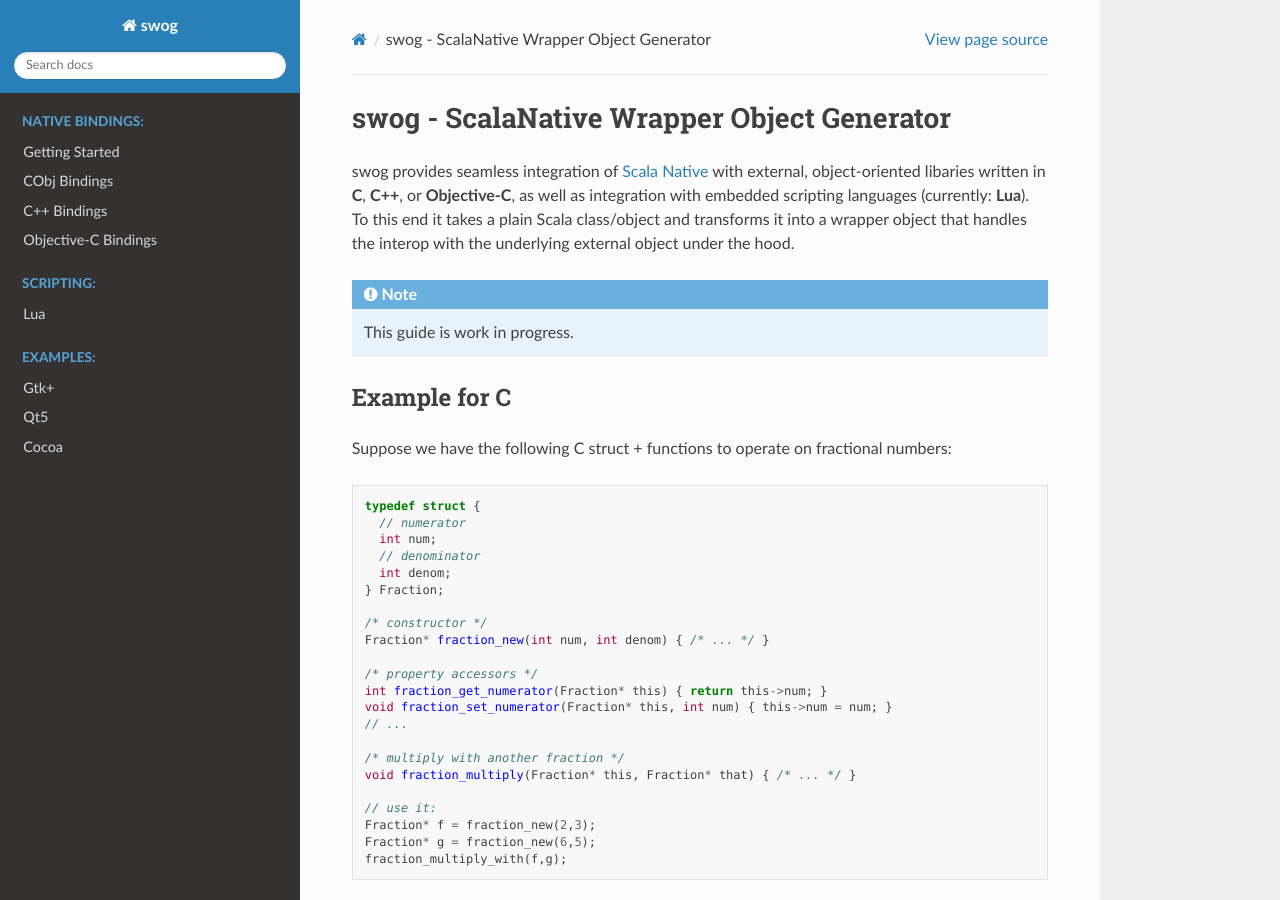
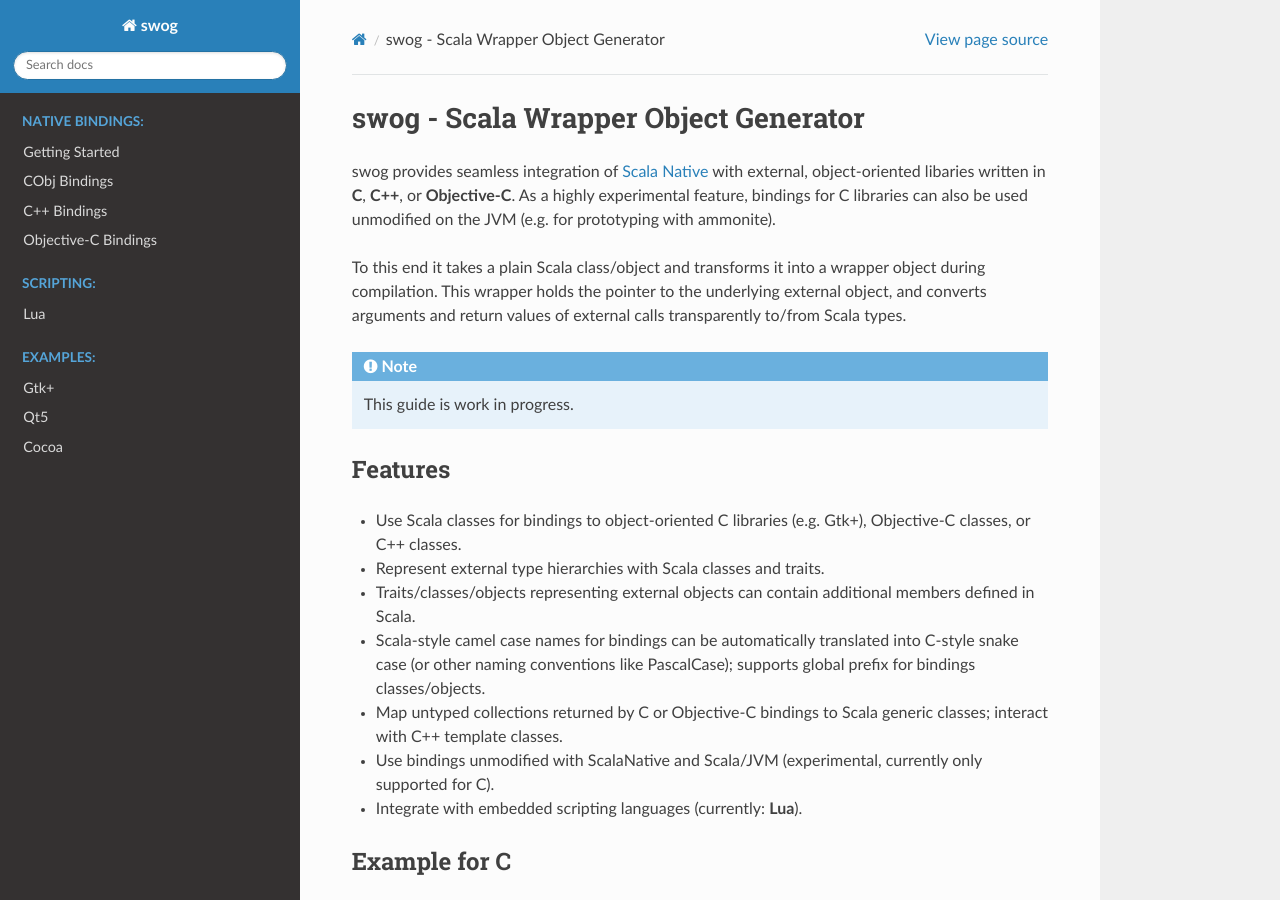
Before and after one commit to jokade/swog, a Sphinx documentation site: the page built from docsrc/source/index.rst, in a window 1280 px wide and 900 px high. Built offline with Sphinx 7.4.7 and the Read the Docs theme 2.0.0, drawn with Linux system fonts in a browser that asks for light colours.

```diff
--- a/docsrc/source/index.rst
+++ b/docsrc/source/index.rst
@@ -3,16 +3,36 @@
    You can adapt this file completely to your liking, but it should at least
    contain the root `toctree` directive.
 
-swog - ScalaNative Wrapper Object Generator
+swog - Scala Wrapper Object Generator
 *******************************************
 swog provides seamless integration of `Scala Native <https://www.scala-native.org>`_ with external, object-oriented libaries
-written in **C**, **C++**, or **Objective-C**, as well as integration with embedded scripting languages (currently: **Lua**).
-To this end it takes a plain Scala class/object and transforms it into a wrapper object that handles the interop with the
-underlying external object under the hood.
+written in **C**, **C++**, or **Objective-C**. As a highly experimental feature, bindings for C libraries can also be used
+unmodified on the JVM (e.g. for prototyping with ammonite).
+
+To this end it takes a plain Scala class/object and transforms it into a wrapper object during compilation.
+This wrapper holds the pointer to the underlying external object, and converts arguments and return values of external calls
+transparently to/from Scala types.
 
 .. note::
 
   This guide is work in progress.
+
+Features
+========
+- Use Scala classes for bindings to object-oriented C libraries (e.g. Gtk+), Objective-C classes, or C++ classes.
+
+- Represent external type hierarchies with Scala classes and traits.
+
+- Traits/classes/objects representing external objects can contain additional members defined in Scala.
+
+- Scala-style camel case names for bindings can be automatically translated into C-style snake case
+  (or other naming conventions like PascalCase); supports global prefix for bindings classes/objects.
+
+- Map untyped collections returned by C or Objective-C bindings to Scala generic classes; interact with C++ template classes.
+
+- Use bindings unmodified with ScalaNative and Scala/JVM (experimental, currently only supported for C).
+
+- Integrate with embedded scripting languages (currently: **Lua**).
 
 
 Example for C
```
Also changed, not shown: 7 other files.
